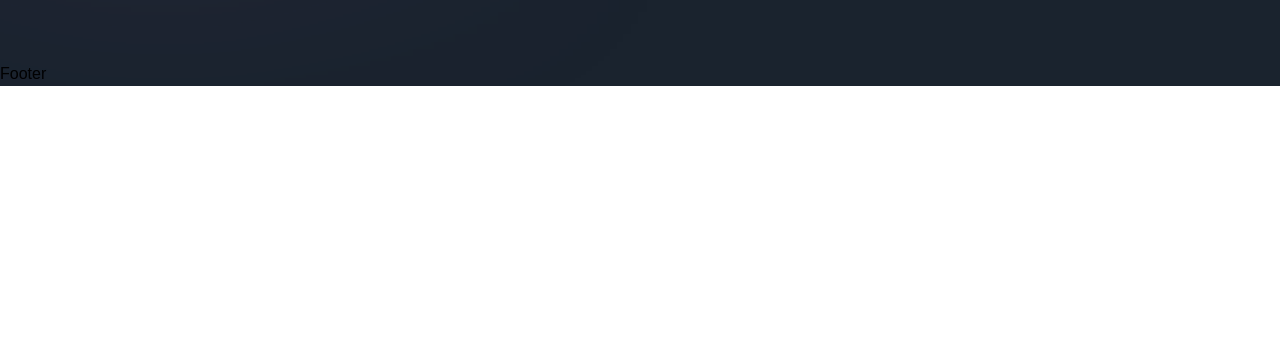
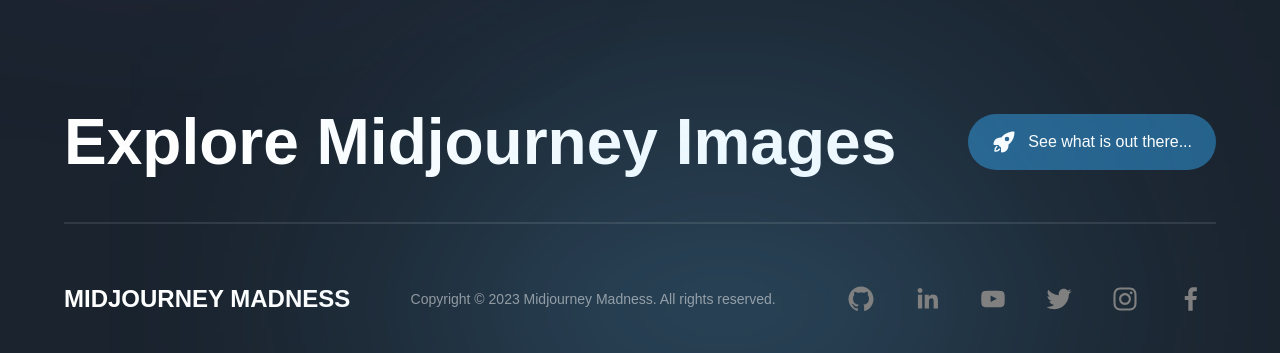
Before and after one commit to swynnejr/midjourney-app, a Next.js app: page / in a window 1280 px wide. Shown: the part 7733-8086 px from the top of the page. Before the commit the page ends 7819 px from the top, so only its background shows below. Built offline with nearby package versions, Linux system fonts and the light colour scheme; a web font is replaced by a local one.

Commit message:
Added Social Icons library for Footer

```diff
--- a/components/Footer.tsx
+++ b/components/Footer.tsx
@@ -1,10 +1,63 @@
 'use client'
+
+import { RocketLaunchIcon } from "@heroicons/react/24/solid"
+import { motion } from "framer-motion"
+import { SocialIcon } from "react-social-icons"
+import { socials } from "../constants"
+import styles from "../styles"
+import { footerVariants } from "../utils/motion"
 
 type Props = {}
 
 function Footer({}: Props) {
   return (
-    <footer>Footer</footer>
+    <motion.footer
+    variants={footerVariants}
+    initial="hidden"
+    whileInView="show"
+    className={`${styles.xPaddings} py-8 relative`}
+  >
+    <div className="footer-gradient" />
+    <div className={`${styles.innerWidth} mx-auto flex flex-col gap-8`}>
+      <div className="flex items-center justify-between flex-wrap gap-5">
+        <h4 className="font-bold md:text-[64px] text-[44px] text-white">
+          Explore Midjourney Images
+        </h4>
+        <button type="button" className="flex items-center h-fit py-4 px-6 bg-[#25618B] rounded-[32px] gap-[12px]">
+          <RocketLaunchIcon className="text-white w-[24px] h-[24px] object-contain" />
+          <span className="font-normal text-[16px] text-white">
+            See what is out there...
+          </span>
+        </button>
+      </div>
+
+      <div className="flex flex-col">
+        <div className="mb-[50px] h-[2px] bg-white opacity-10" />
+
+        <div className="flex items-center justify-between flex-wrap gap-4">
+          <h4 className="font-extrabold text-[24px] text-white">
+            MIDJOURNEY MADNESS
+          </h4>
+          <p className="font-normal text-[14px] text-white opacity-50">
+            Copyright © 2023 Midjourney Madness. All rights reserved.
+          </p>
+
+          <div className="flex gap-4">
+          {socials.map((social) => (
+            <SocialIcon
+              key={social.title}
+              url={social.url}
+              target="_blank"
+              rel="noopener noreferrer"
+              fgColor="gray"
+              bgColor="transparent"
+            />
+          ))}
+          </div>
+        </div>
+      </div>
+    </div>
+  </motion.footer>
   )
 }
 
--- a/constants/index.ts
+++ b/constants/index.ts
@@ -74,19 +74,27 @@
 
 export const socials = [
   {
-    name: 'twitter',
-    url: '/twitter.svg',
+    title: 'GitHub',
+    url: 'https://github.com/swynnejr',
   },
   {
-    name: 'linkedin',
-    url: '/linkedin.svg',
+    title: 'LinkedIn',
+    url: 'https://www.linkedin.com/in/samwynne214/',
   },
   {
-    name: 'instagram',
-    url: '/instagram.svg',
+    title: 'YouTube',
+    url: 'https://youtube.com/samwynne',
   },
   {
-    name: 'facebook',
-    url: '/facebook.svg',
+    title: 'Twitter',
+    url: 'https://twitter.com/saucersam',
+  },
+  {
+    title: 'Instagram',
+    url: 'https://instagram.com/samwynne214',
+  },
+  {
+    title: 'Facebook',
+    url: 'https://facebook.com/swynnejr',
   },
 ];
--- a/package.json
+++ b/package.json
@@ -21,6 +21,7 @@
     "react": "18.2.0",
     "react-dom": "18.2.0",
     "react-query": "^3.39.2",
+    "react-social-icons": "^5.15.0",
     "typescript": "4.9.4"
   },
   "devDependencies": {
```
Also changed, not shown: 1 other file (tests, documents, lock files or other folders).
